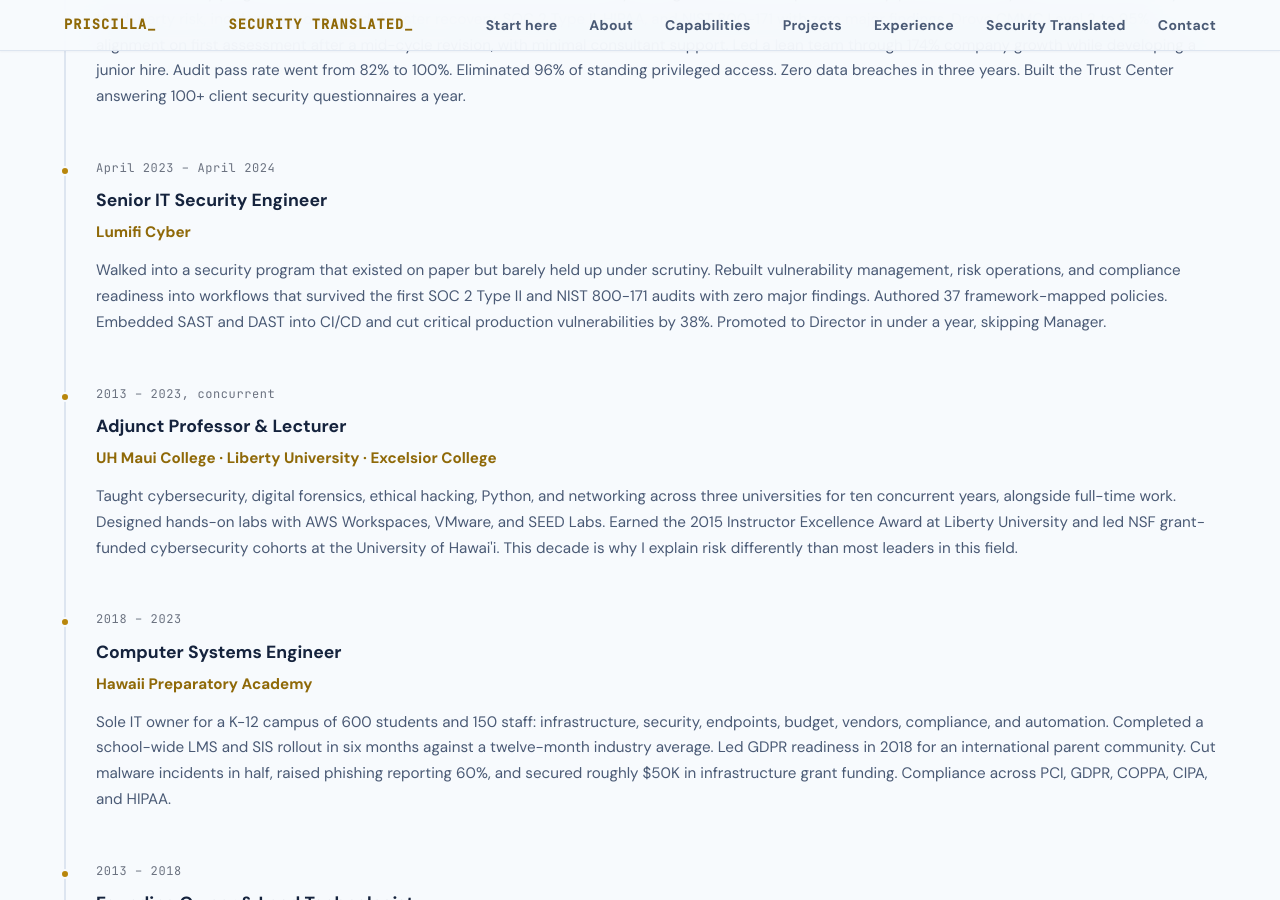
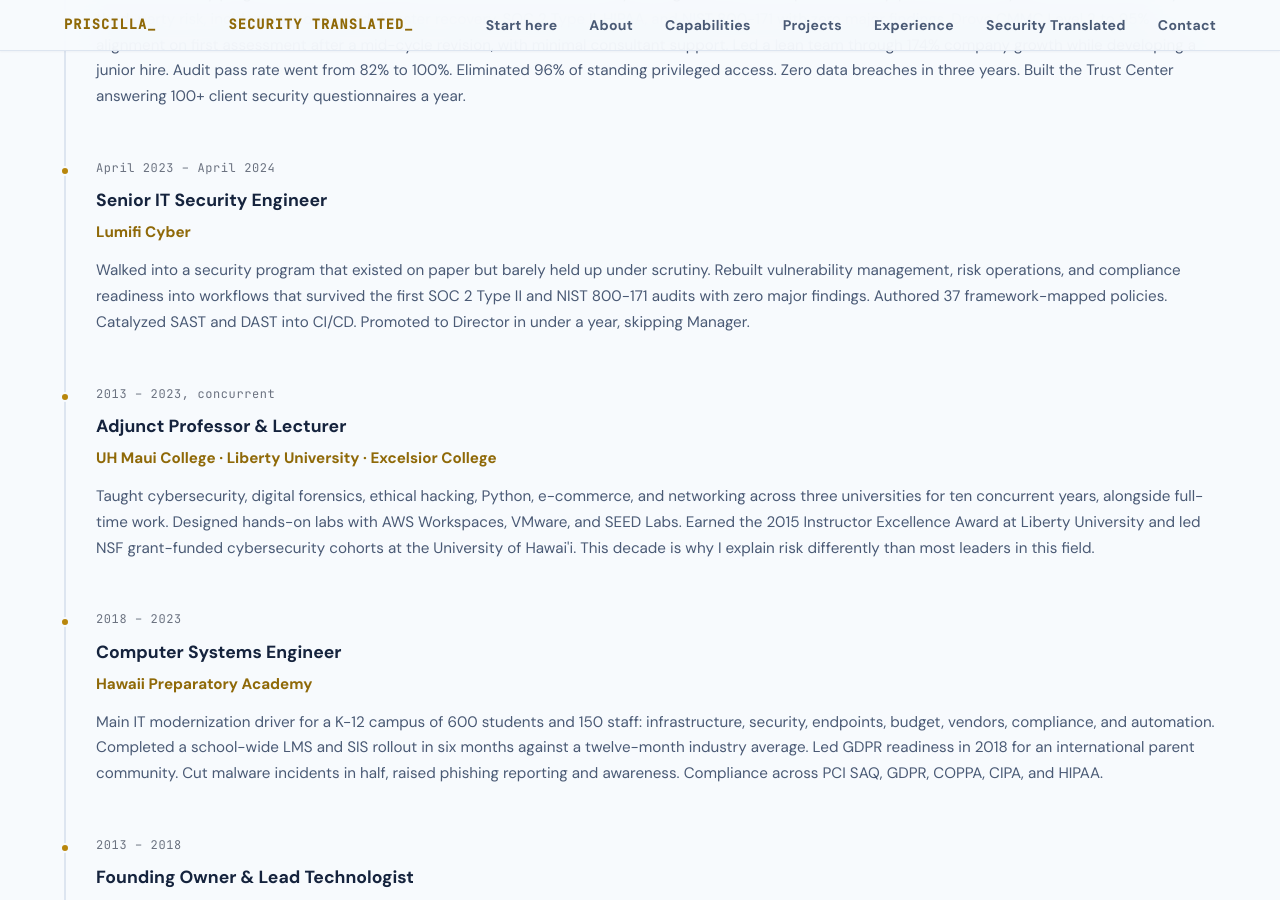
Before and after one commit to cibercazadora/cibercazadora.github.io, a Jekyll site: the page built from index.html, in a window 1280 px wide and 900 px high, scrolled down 8192 px. Built offline with Jekyll 4.4.1, drawn with Linux system fonts in a browser that asks for light colours; some of the changed text lies outside the part shown.

Commit message:
Update index.html

```diff
--- a/index.html
+++ b/index.html
@@ -587,8 +587,7 @@
           Walked into a security program that existed on paper but barely held up under scrutiny.
           Rebuilt vulnerability management, risk operations, and compliance readiness into workflows
           that survived the first SOC 2 Type II and NIST 800-171 audits with zero major findings.
-          Authored 37 framework-mapped policies. Embedded SAST and DAST into CI/CD and cut critical
-          production vulnerabilities by 38%. Promoted to Director in under a year, skipping Manager.
+          Authored 37 framework-mapped policies. Catalyzed SAST and DAST into CI/CD. Promoted to Director in under a year, skipping Manager.
         </p>
       </div>
 
@@ -597,7 +596,7 @@
         <h3>Adjunct Professor &amp; Lecturer</h3>
         <div class="company">UH Maui College · Liberty University · Excelsior College</div>
         <p>
-          Taught cybersecurity, digital forensics, ethical hacking, Python, and networking across
+          Taught cybersecurity, digital forensics, ethical hacking, Python, e-commerce, and networking across
           three universities for ten concurrent years, alongside full-time work. Designed hands-on
           labs with AWS Workspaces, VMware, and SEED Labs. Earned the 2015 Instructor Excellence
           Award at Liberty University and led NSF grant-funded cybersecurity cohorts at the
@@ -611,12 +610,11 @@
         <h3>Computer Systems Engineer</h3>
         <div class="company">Hawaii Preparatory Academy</div>
         <p>
-          Sole IT owner for a K-12 campus of 600 students and 150 staff: infrastructure, security,
+          Main IT modernization driver for a K-12 campus of 600 students and 150 staff: infrastructure, security,
           endpoints, budget, vendors, compliance, and automation. Completed a school-wide LMS and
           SIS rollout in six months against a twelve-month industry average. Led GDPR readiness in
           2018 for an international parent community. Cut malware incidents in half, raised phishing
-          reporting 60%, and secured roughly $50K in infrastructure grant funding. Compliance across
-          PCI, GDPR, COPPA, CIPA, and HIPAA.
+          reporting and awareness. Compliance across PCI SAQ, GDPR, COPPA, CIPA, and HIPAA.
         </p>
       </div>
 
@@ -643,8 +641,14 @@
           commendations for documentation accuracy and operational excellence. Managed scheduling
           and mission readiness for a shop of 10+ personnel. Two Air Force Achievement Medals with
           Oak Leaf Cluster, an Outstanding Unit Award, a Humanitarian Service Medal, and a National
-          Defense Service Medal. The accountability standard here is the one I still run security
+          Defense Service Medal. The accountability and integrity standard here is the one I still run security
           programs by.
+        </p>
+          <div class="timeline-date">Prior Work to make ends meet</div>
+        <h3>Served in healthcare, utilities, and part-time primary school teaching </h3>
+        <div class="company">Lāna'i Community Hospital, Pacificorp, Waikoloa School</div>
+        <p>
+          Prior to building my career I had make ends meet for my family. I've worked as a Ward Clerk wearing multiple hats, administrative work for large utilities contract department, and Waikoloa School helping teachers with their young students. Each role contributed to the specialized and unique skillset I bring.
         </p>
       </div>
 
```
Also changed, not shown: other parts of index.html (+2 -2 lines).
